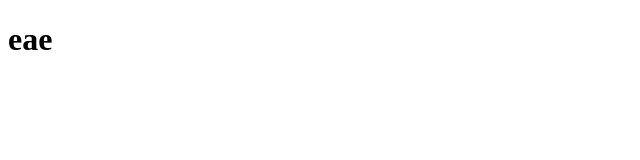
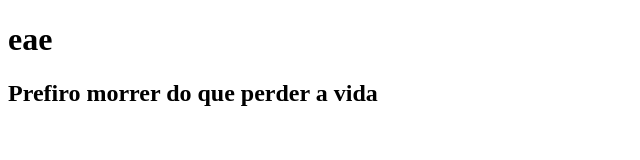
Before and after one commit to dancipri/Cita-es, a plain HTML site: page cit.html in a window 1280 px wide. Shown: the whole page, without its empty margins (0-640 px from the left). Drawn offline with Linux system fonts and the light colour scheme.

Commit message:
Altereeei

```diff
--- a/cit.html
+++ b/cit.html
@@ -8,5 +8,6 @@
 </head>
 <body>
     <h1>eae</h1>
+    <h2>Prefiro morrer do que perder a vida</h2>
 </body>
 </html>
```
